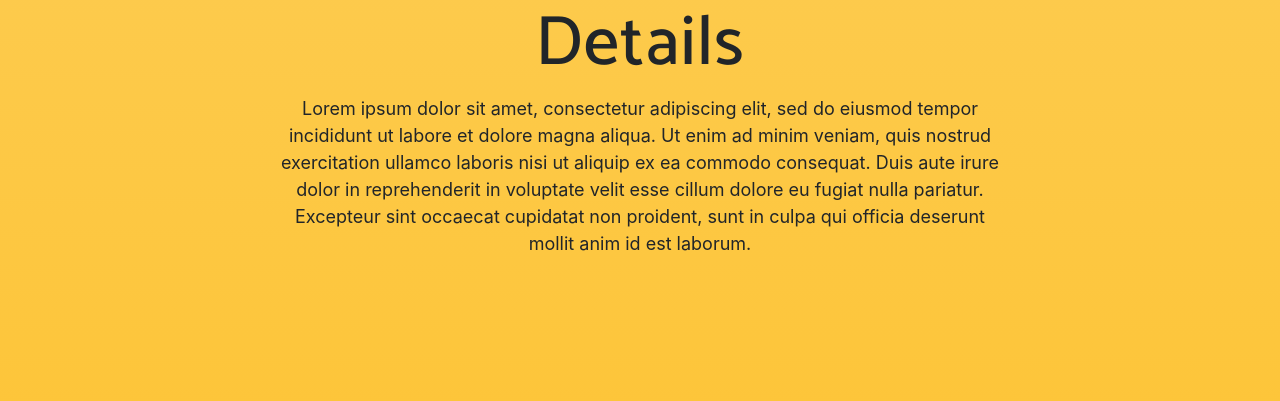
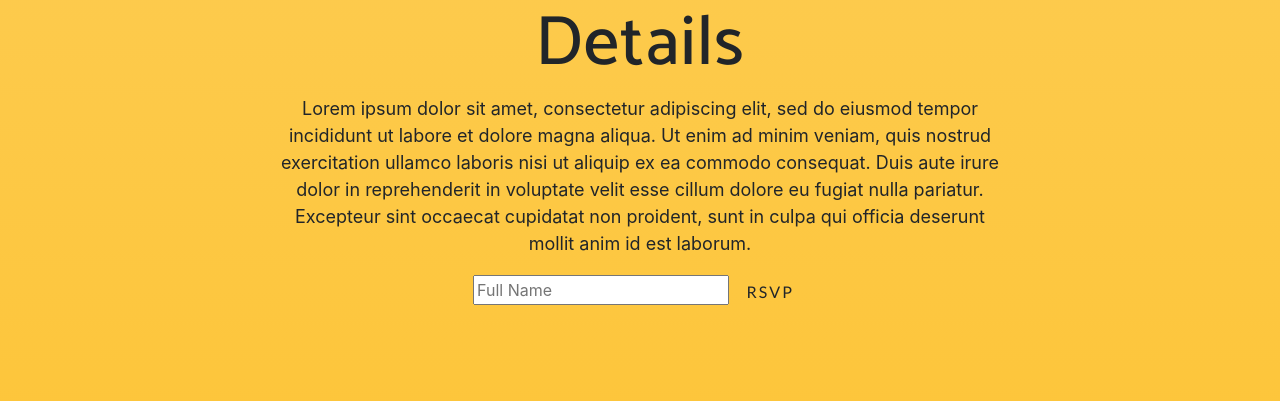
Before and after one commit to jennasaurusrex/jesse-rich, a website with bundled scripts: page index.html in a window 1280 px wide. Shown: the part 947-1348 px from the top of the page. Built offline with nearby package versions, Linux system fonts and the light colour scheme; a web font is replaced by a local one.

Commit message:
add rsvp

```diff
--- a/index.html
+++ b/index.html
@@ -92,6 +92,10 @@
         <div class="col-md-8 mx-auto">
           <h2 class="section-heading">Details</h2>
           <p>Lorem ipsum dolor sit amet, consectetur adipiscing elit, sed do eiusmod tempor incididunt ut labore et dolore magna aliqua. Ut enim ad minim veniam, quis nostrud exercitation ullamco laboris nisi ut aliquip ex ea commodo consequat. Duis aute irure dolor in reprehenderit in voluptate velit esse cillum dolore eu fugiat nulla pariatur. Excepteur sint occaecat cupidatat non proident, sunt in culpa qui officia deserunt mollit anim id est laborum.</p>
+          <form class="rsvp">
+            <input type="text" placeholder="Full Name" />
+            <input type="submit" value="RSVP" class="btn btn-outline btn-xl js-scroll-trigger" />
+          </form>
         </div>
       </div>
     </div>
```
